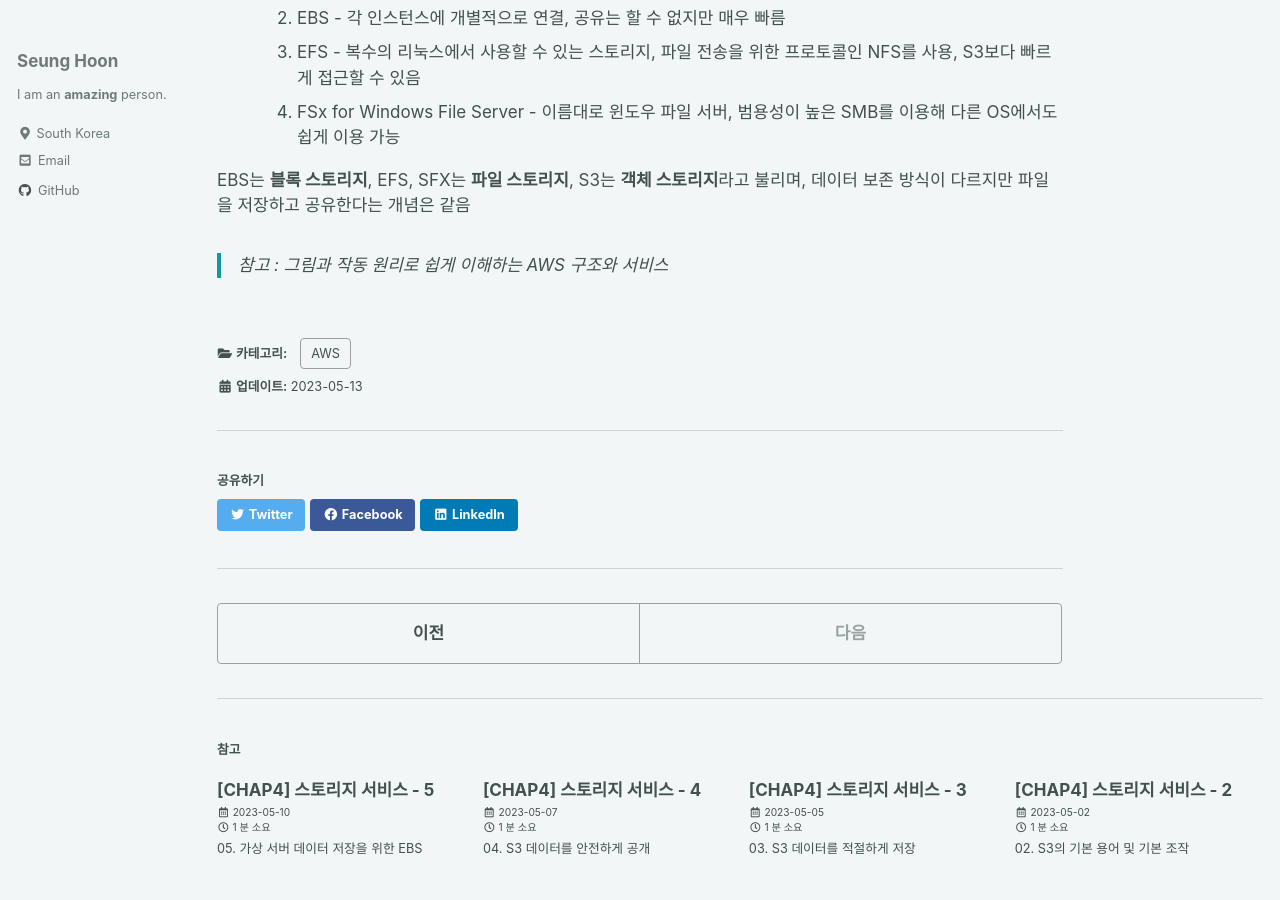
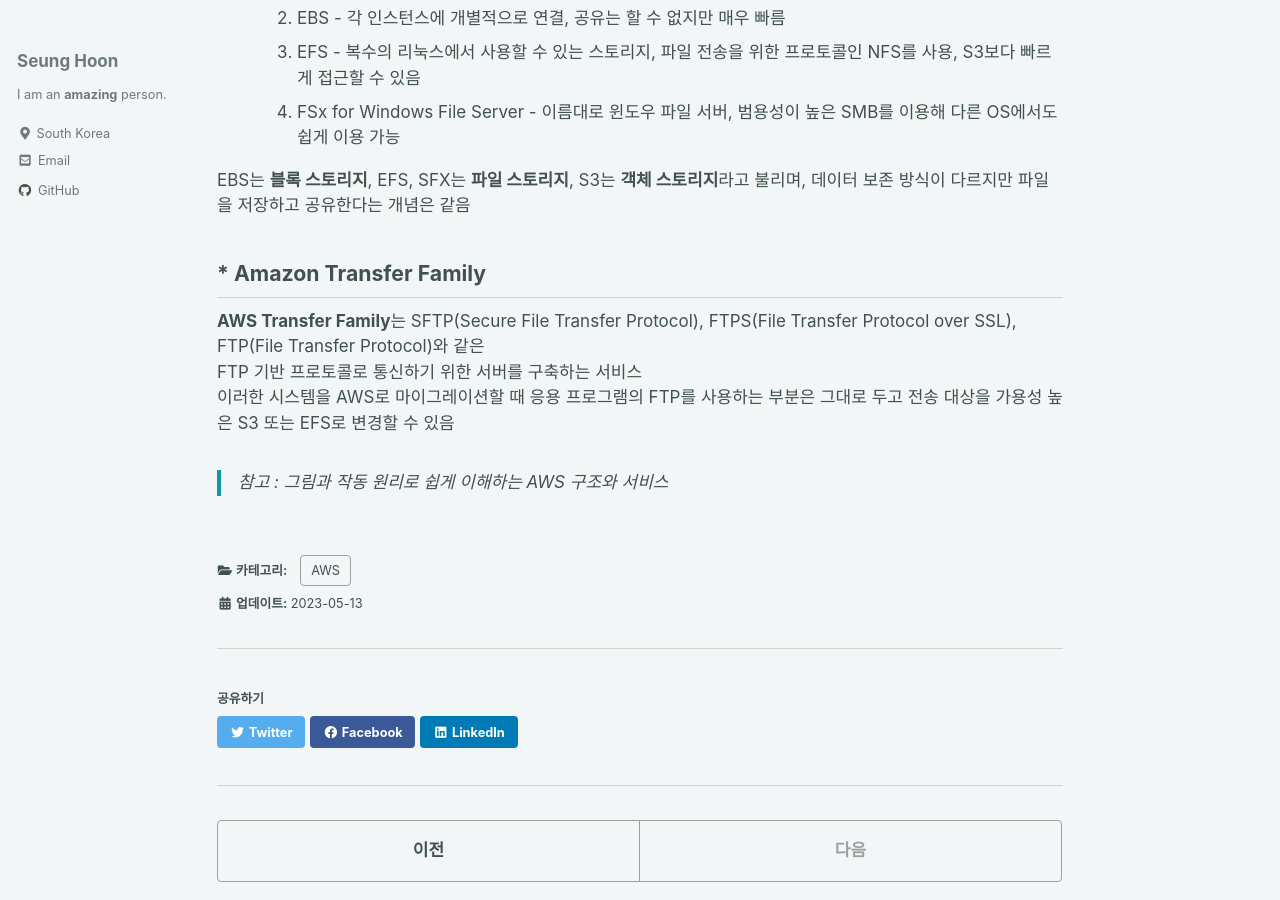
Before and after one commit to ibk01161/ibk01161.github.io, a Jekyll site: the page built from _posts/2023-05-13-aws4_06.md, in a window 1280 px wide and 900 px high, scrolled down 1020 px. Built offline with Jekyll 4.4.1, drawn with Linux system fonts in a browser that asks for light colours; cached includes are drawn as plain includes.

Commit message:
Add Post

```diff
--- a/_posts/2023-05-13-aws4_06.md
+++ b/_posts/2023-05-13-aws4_06.md
@@ -34,4 +34,12 @@ SMB는 윈도우뿐만 아니라 리눅스 및 맥OS도 지원하므로 다른 O
 
 EBS는 **블록 스토리지**, EFS, SFX는 **파일 스토리지**, S3는 **객체 스토리지**라고 불리며, 데이터 보존 방식이 다르지만 파일을 저장하고 공유한다는 개념은 같음
 
+
+## * Amazon Transfer Family
+
+**AWS Transfer Family**는 SFTP(Secure File Transfer Protocol), FTPS(File Transfer Protocol over SSL), FTP(File Transfer Protocol)와 같은
+FTP 기반 프로토콜로 통신하기 위한 서버를 구축하는 서비스
+이러한 시스템을 AWS로 마이그레이션할 때 응용 프로그램의 FTP를 사용하는 부분은 그대로 두고 전송 대상을 가용성 높은 S3 또는 EFS로 변경할 수 있음
+
+
 > 참고 : 그림과 작동 원리로 쉽게 이해하는 AWS 구조와 서비스
```
